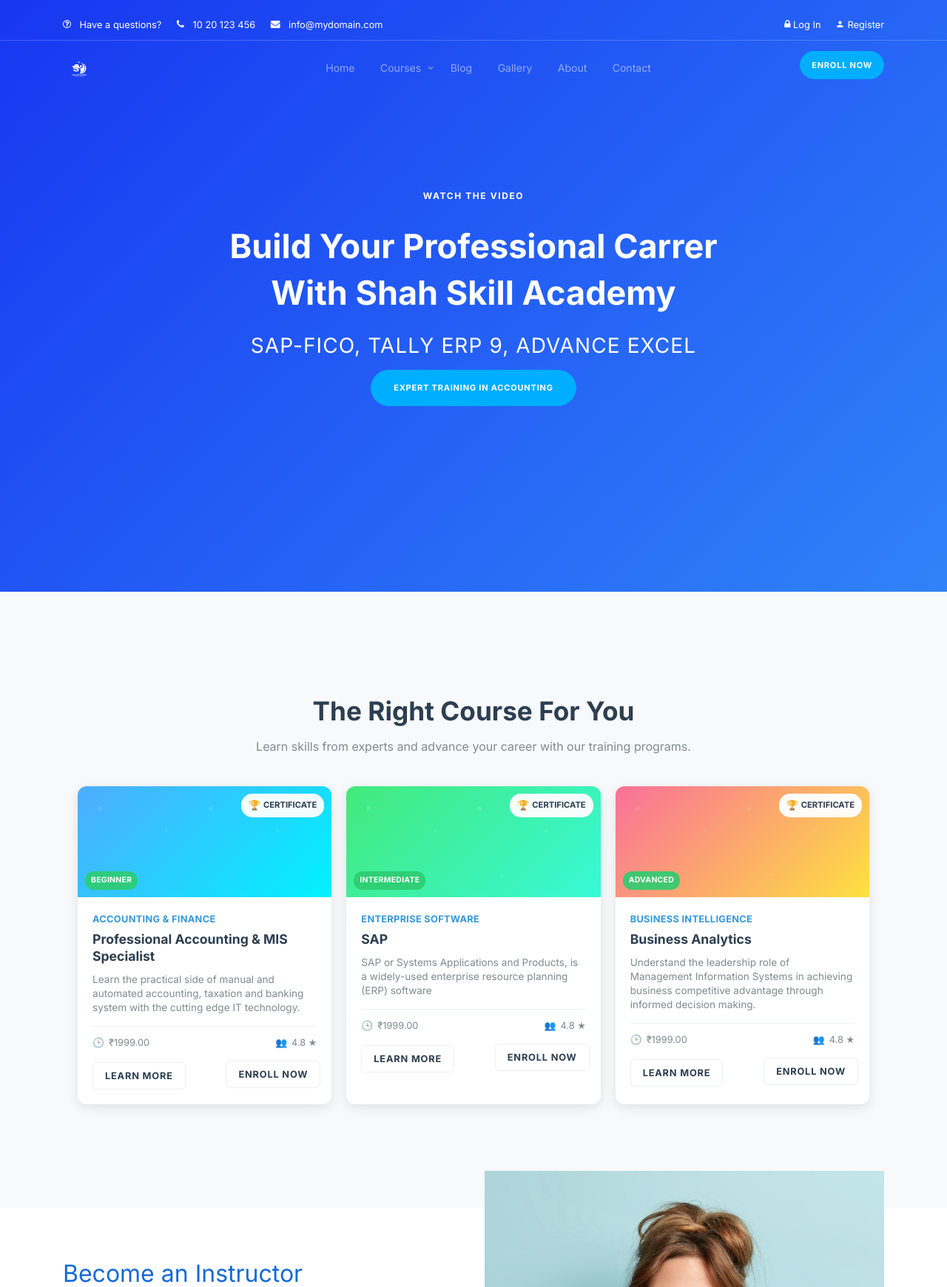
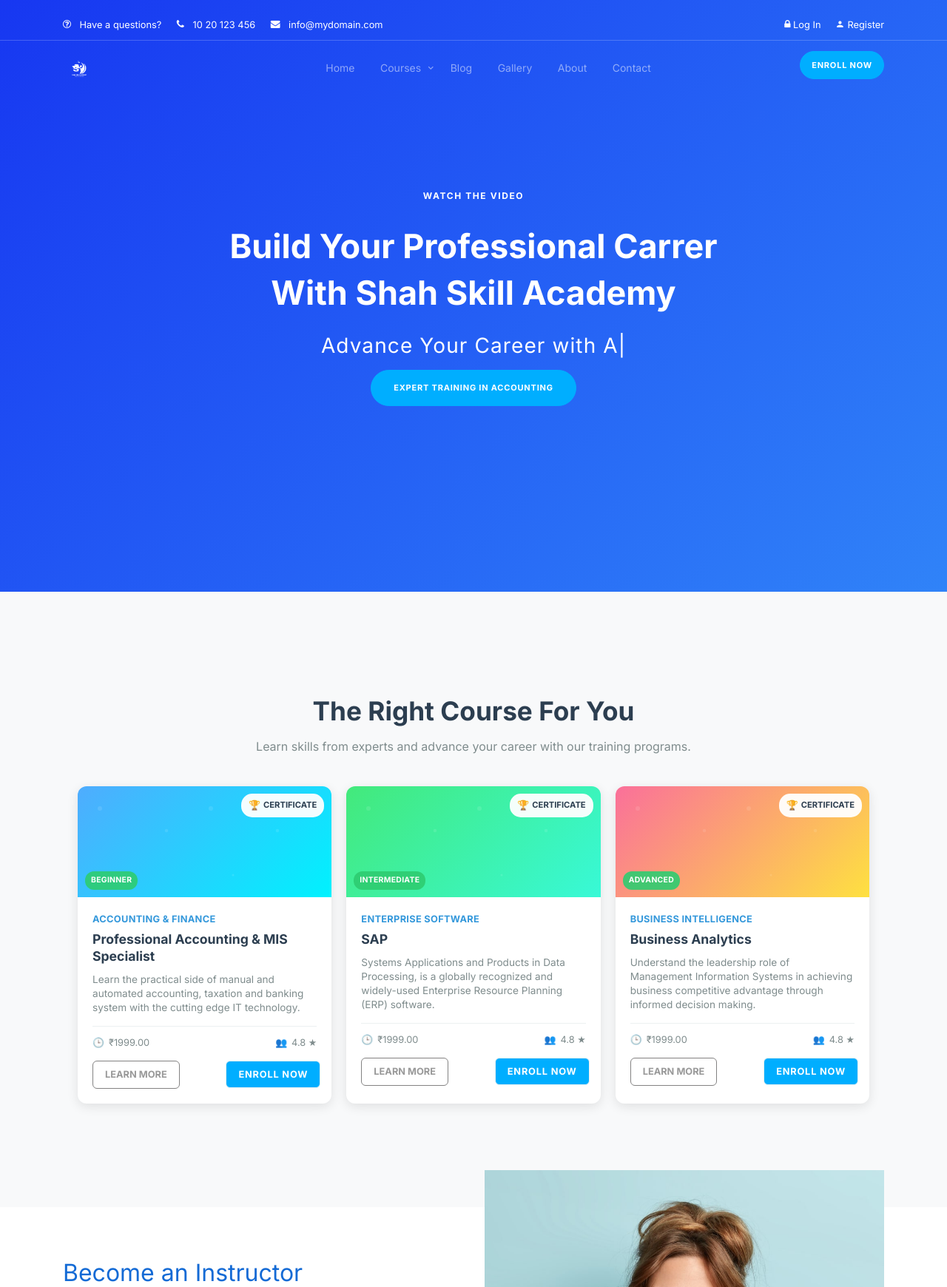
Before and after one commit to Shubham781/shah-skill-academy, a PHP site: page / in a window 1280 px wide; the page is wider, and only the part inside the window is pictured. Shown: the top 1740 px of that part at 74% size. Run offline with PHP 8.4, Linux system fonts and the light colour scheme; some web fonts are replaced.

Commit message:
Describe what you changed

```diff
--- a/css/style.css
+++ b/css/style.css
@@ -254,6 +254,31 @@
   left: 0;
   right: 0;
   bottom: 0; }
+
+  .learn-more-btn {
+    padding: 8px 16px;
+    background: white;
+    color: rgb(153, 153, 153);
+    border: 1px solid rgb(131, 130, 130);
+    border-radius: 6px;
+    font-weight: 600;
+    font-size: 0.8rem;
+    text-transform: uppercase;
+    margin-top: -2px;
+    margin-right: 8px; /* Adds spacing between buttons */
+    display: inline-block;
+  }
+
+
+  .learn-more-btn:hover {
+    color: rgb(105, 105, 105);
+    border: 1px solid rgb(173, 173, 173);
+  }
+  .course-actions-btns {
+    display: flex;
+    gap: 8px;
+    flex-wrap: wrap;
+  }
 
 .loader {
   z-index: 7700;
@@ -1700,7 +1725,7 @@
   margin-bottom: 30px; }
 
 .site-footer {
-  background: #136ad5;
+  background: #0d4182;
   font-size: 14px;
   color: #ffffff;
   padding: 70px 0; }
@@ -2229,16 +2254,22 @@
 }
 
 .course-actions .btn-secondary {
-  background: transparent;
-  color: #2c3e50;
+  /* background: transparent; */
+  color: white;
   border: 1px solid #ecf0f1;
 }
 
 .course-actions .btn-secondary:hover {
-  background: #f8f9fa;
+  background: #37c0ff;
   border-color: #bdc3c7;
 }
-
+.enroll-button {
+  background:#136AD5;
+  color: white;
+  border: none;
+  padding: 10px 20px;
+  border-radius: 4px;
+}
 .navigation-arrows {
   display: flex;
   justify-content: center;
--- a/index.html
+++ b/index.html
@@ -23,6 +23,7 @@
   <link rel="stylesheet" href="fonts/flaticon/font/flaticon.css">
   <link rel="stylesheet" href="css/aos.css">
   <link rel="stylesheet" href="css/style.css">
+  <script src="https://cdn.jsdelivr.net/npm/typed.js@2.0.12"></script>
 
   <style>
     .logo-icon {
@@ -192,7 +193,7 @@
               <div class="text-center">
                 <h1 class="mb-4 heading text-white" data-aos="fade-up" data-aos-delay="100" style="font-family: 'Inter', sans-serif;">Build Your Professional Carrer With Shah Skill Academy
                 </h1>
-                <h3 class="mb-3 text-white" data-aos="fade-up" data-aos-delay="200" style="letter-spacing: 1.1px; font-family: 'Inter', sans-serif;">SAP-FICO, TALLY ERP 9, ADVANCE EXCEL</h3>
+                <h3 class="mb-3 text-white" data-aos="fade-up" data-aos-delay="200" style="letter-spacing: 1.1px; font-family: 'Inter', sans-serif;">Advance Your Career with <span id="typed-skills"></span></h3>
                 <p class="mb-0" data-aos="fade-up" data-aos-delay="300">
                 <a href="#" class="btn btn-secondary" style="font-family: 'Inter', sans-serif;">Expert Training in Accounting</a>
                 </p>
@@ -220,7 +221,7 @@
 
         <div class="courses-container">
           <!-- First Card -->
-          <div class="course-card">
+          <div class="course-card" data-aos="fade-up" data-aos-delay="100">
             <div class="course-image caregiving">
               <div class="certificate-badge">CERTIFICATE</div>
               <div class="level-badge">BEGINNER</div>
@@ -235,7 +236,7 @@
               </div>
               <div class="course-actions">
                 <div class="course-actions-btns">
-                  <a href="./pams.html" class="btn btn-secondary">Learn More</a>
+                  <a href="./pams.html" class=" learn-more-btn">Learn More</a>
                   <a href="./pams.html" class="btn btn-secondary btn-sm btn-book enroll-now-btn">Enroll Now</a>
                 </div>
               </div>
@@ -243,7 +244,7 @@
           </div>
 
           <!-- Second Card -->
-          <div class="course-card">
+          <div class="course-card" data-aos="fade-up" data-aos-delay="200">
             <div class="course-image hipaa">
               <div class="certificate-badge">CERTIFICATE</div>
               <div class="level-badge">INTERMEDIATE</div>
@@ -251,14 +252,14 @@
             <div class="course-content">
               <div class="course-category">Enterprise Software</div>
               <h3 class="course-title">SAP</h3>
-              <p class="course-description">SAP or Systems Applications and Products, is a widely-used enterprise resource planning (ERP) software</p>
+              <p class="course-description">Systems Applications and Products in Data Processing, is a globally recognized and widely-used Enterprise Resource Planning (ERP) software. </p>
               <div class="course-meta">
                 <span class="course-duration">₹1999.00</span>
                 <span class="course-students">4.8 ★</span>
               </div>
               <div class="course-actions">
                 <div class="course-actions-btns">
-                  <a href="./sap.html" class="btn btn-secondary">Learn More</a>
+                  <a href="./sap.html" class="learn-more-btn">Learn More</a>
                   <a href="./sap.html" class="btn btn-secondary btn-sm btn-book enroll-now-btn">Enroll Now</a>
                 </div>
               </div>
@@ -266,7 +267,7 @@
           </div>
 
           <!-- Third Card -->
-          <div class="course-card">
+          <div class="course-card" data-aos="fade-up" data-aos-delay="400">
             <div class="course-image medication">
               <div class="certificate-badge">CERTIFICATE</div>
               <div class="level-badge">ADVANCED</div>
@@ -281,7 +282,7 @@
               </div>
               <div class="course-actions">
                 <div class="course-actions-btns">
-                  <a href="./business-analytics.html" class="btn btn-secondary">Learn More</a>
+                  <a href="./business-analytics.html" class=" learn-more-btn">Learn More</a>
                   <a href="./business-analytics.html" class="btn btn-secondary btn-sm btn-book enroll-now-btn">Enroll Now</a>
                 </div>
               </div>
@@ -770,6 +771,15 @@
     <script src="js/custom.js"></script>
 
     <script>
+
+  var typedMain = new Typed("#typed-skills", {
+    strings: ["SAP-FICO", "Tally ERP 9", "Advanced Excel"],
+    typeSpeed: 60,
+    backSpeed: 40,
+    backDelay: 1200,
+    loop: true
+  });
+
         // Course card navigation functionality
         const cards = document.querySelectorAll('.course-card');
         const leftArrow = document.querySelector('.nav-arrow:first-child');
```
